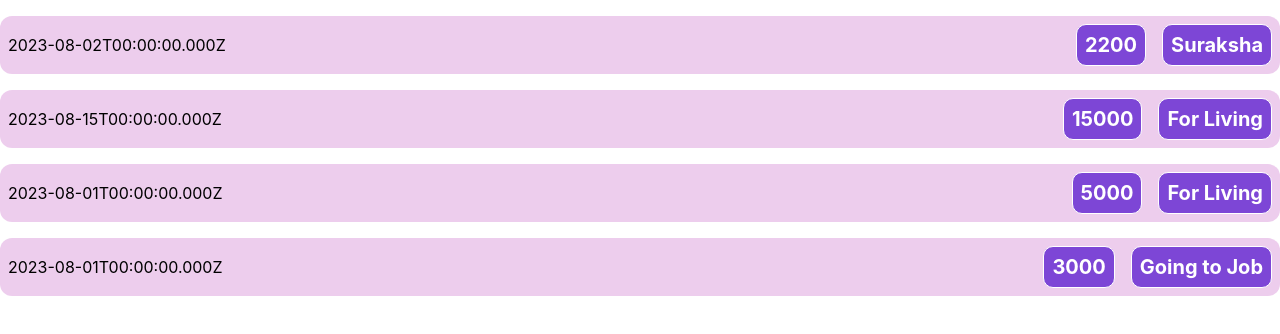
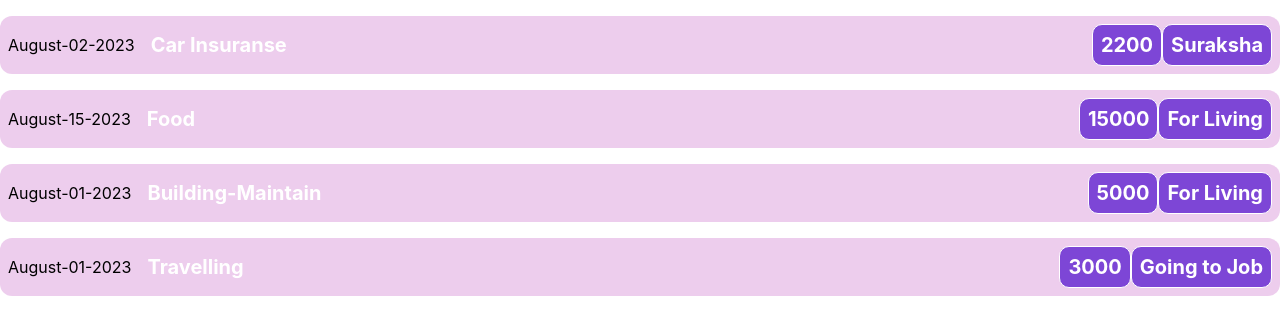
Before and after one commit to knawaz8585/ProReact1, a React (Create React App) app: page / in a window 1280 px wide. Shown: the top 334 px of the page. Built offline with nearby package versions, Linux system fonts and the light colour scheme.

Commit message:
Add New Component But not write Css

```diff
--- /dev/null
+++ b/src/Components/ExpenseDate.js
@@ -0,0 +1,14 @@
+/*import React from 'react'*/
+
+
+export default function ExpenseDate(props) {
+    const month = props.Date.toLocaleString('en-US', { month: 'long' });
+    const day = props.Date.toLocaleString('en-US', { day: '2-digit' });
+    const Year = props.Date.getFullYear();
+
+    return (
+        <div>
+            <div>{month}-{day}-{Year}</div>
+        </div>
+    )
+}
--- /dev/null
+++ b/src/Components/ExpenseDetails.js
@@ -0,0 +1,12 @@
+import React from 'react'
+
+export default function ExpenseDetails(props) {
+    return (
+        <div>
+
+            <h2> {props.title}</h2>
+            {props.Amount}
+            {props.LocationOfExpenditure}
+        </div>
+    )
+}
--- a/src/Components/ExpenseItem.js
+++ b/src/Components/ExpenseItem.js
@@ -1,17 +1,23 @@
-import React from 'react'
-import './ExpenseItem.css';
+/*import React from 'react'*/
+import './ExpenseItem.css'
+import ExpenseDate from './ExpenseDate'
+import ExpenseDetails from './ExpenseDetails'
 
 export default function ExpenseItem(props) {
 
 
     return (
         <div className='expense-item'>
-            <div>{props.Date.toISOString()}</div>
+            <ExpenseDate Date={props.Date} />
             <div className='expense-item_description'>
-                <h2>{props.Title}</h2>
-                <div className='expense-item_price'>{props.Amount}</div>
-                <div className="expense-Expenditure">{props.LocationOfExpenditure}</div>
+                <ExpenseDetails title={props.title} /></div>
+            <div className='expense-item_price'>
+                <ExpenseDetails Amount={props.Amount} />
+            </div>
+            <div className="expense-Expenditure">
+                <ExpenseDetails LocationOfExpenditure={props.LocationOfExpenditure} />
             </div>
         </div>
+
     )
 }
```
Also changed, not shown: src/App.js (+20 -4 lines).
